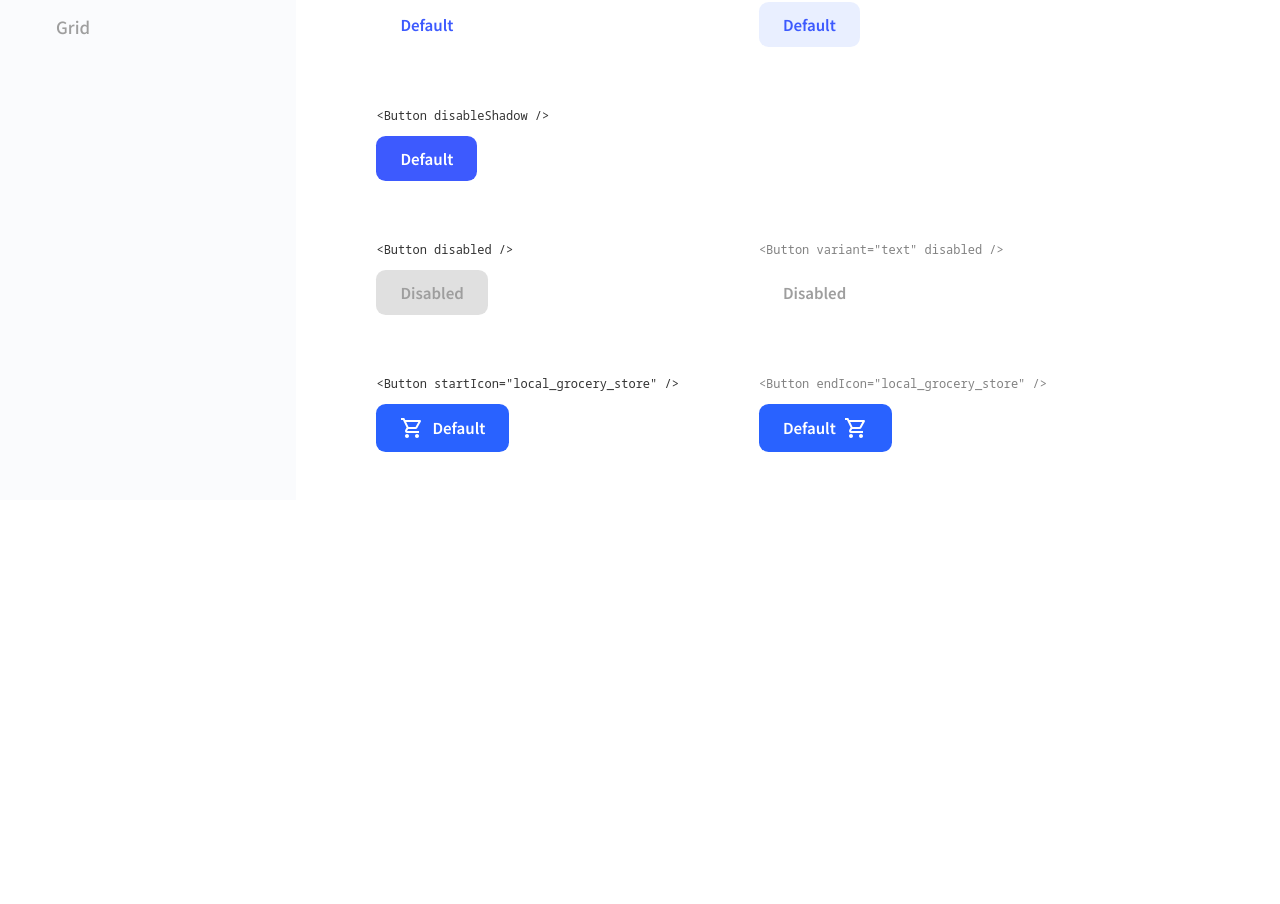
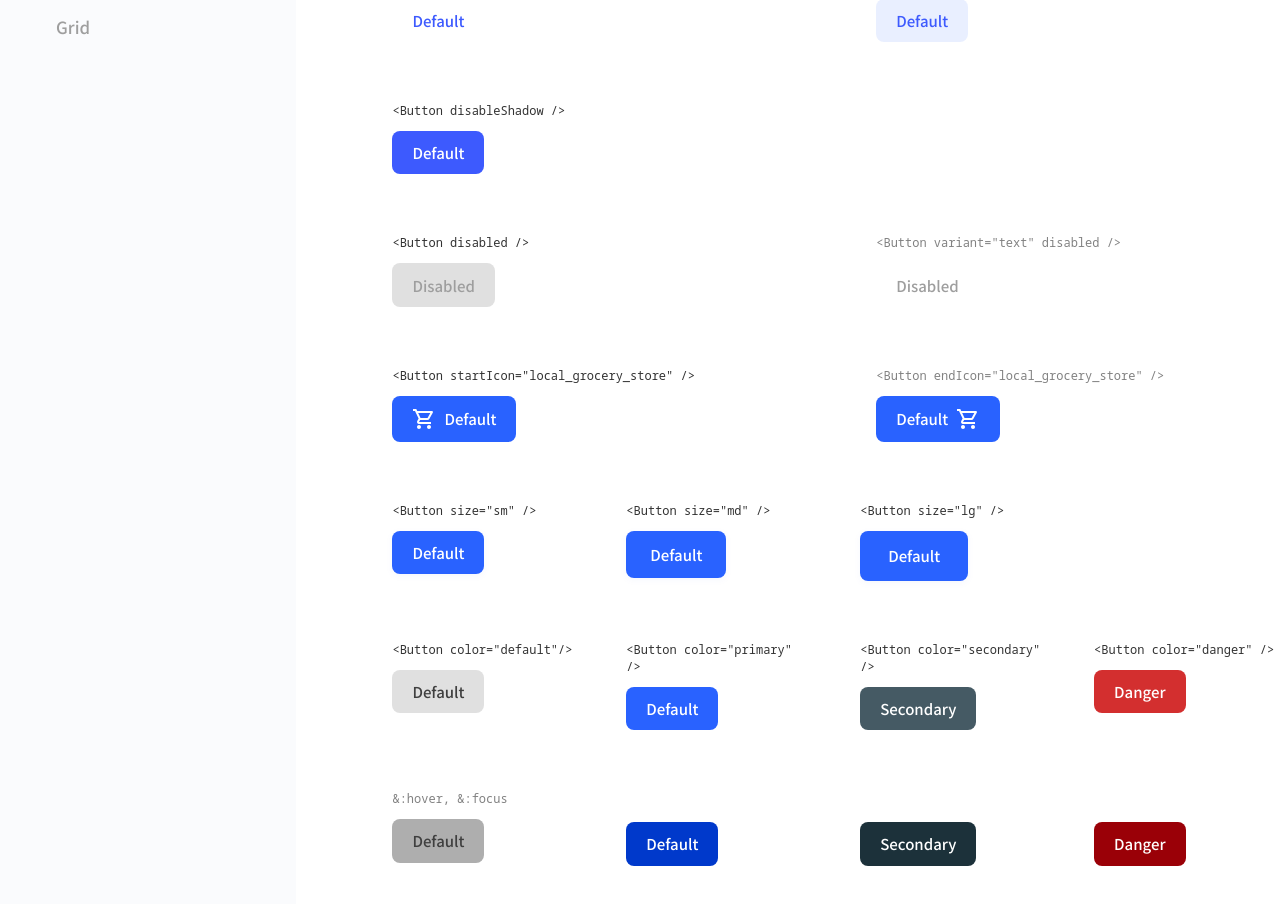
Before and after one commit to ShrutiShinde418/button-component, a React (Create React App) app: page / in a window 1280 px wide. Shown: the part 420-1324 px from the top of the page. Before the commit the page ends 920 px from the top, so only its background shows below. Built offline with nearby package versions, Linux system fonts and the light colour scheme.

Commit message:
all buttons completed

```diff
--- a/src/App.css
+++ b/src/App.css
@@ -8,11 +8,14 @@
   --gray1: #9e9e9e;
   --gray2: #4f4f4f;
   --gray3: #828282;
-  --gray4: #aeaeae;
+  --default-hover: #aeaeae;
   --button-gray1: #e0e0e0;
   --primary: #2962ff;
+  --primary-hover: #0039cb;
   --secondary: #455a64;
+  --secondary-hover: #1c313a;
   --danger: #d32f2f;
+  --danger-hover: #9a0007;
   --blue1: #3d5afe;
   --blue2: rgba(41, 98, 255, 0.1);
   --white: #ffffff;
--- a/src/components/Button/Button.scss
+++ b/src/components/Button/Button.scss
@@ -1,16 +1,34 @@
-.btn-sm {
+.btn {
   border: none;
-  padding: 0.75rem 1.5rem;
-  border-radius: 0.6rem;
+  border-radius: 0.5rem;
   font-family: "Noto Sans JP";
   font-size: 15px;
-  font-weight: 600;
+  font-weight: 500;
+}
+
+.btn-sm {
+  @extend .btn;
+  padding: 0.7rem 1.25rem;
+}
+
+.btn-md {
+  @extend .btn;
+  padding: 0.8rem 1.5rem;
+}
+
+.btn-lg {
+  @extend .btn;
+  padding: 0.9rem 1.75rem;
 }
 
 .default {
   @extend .btn-sm;
   background-color: var(--button-gray1);
   color: var(--black4);
+  &:hover,
+  &:focus {
+    background-color: var(--default-hover);
+  }
 }
 
 .blue {
@@ -19,15 +37,25 @@
   color: var(--white);
 }
 
-.default:hover,
-.default:focus,
 .default-grey {
   @extend .default;
-  background-color: var(--gray4);
+  background-color: var(--default-hover);
 }
 
 .drop-shadow-default {
   filter: drop-shadow(0px 2px 3px rgba(51, 51, 51, 0.04));
+}
+
+.drop-shadow-blue {
+  filter: drop-shadow(0px 2px 3px rgba(0, 49, 202, 0.04));
+}
+
+.drop-shadow-primary {
+  filter: drop-shadow(0px 2px 3px rgba(41, 98, 255, 0.04));
+}
+
+.drop-shadow-secondary {
+  filter: drop-shadow(0px 2px 3px rgba(69, 90, 100, 0.04));
 }
 
 .outline-blue {
@@ -69,10 +97,52 @@
   color: var(--gray1);
 }
 
-.primary {
+.primary-sm {
   @extend .btn-sm;
   background-color: var(--primary);
   color: var(--white);
+}
+
+.primary-md {
+  @extend .btn-md;
+  background-color: var(--primary);
+  color: var(--white);
+}
+
+.primary-lg {
+  @extend .btn-lg;
+  background-color: var(--primary);
+  color: var(--white);
+}
+
+.primary-focus {
+  @extend .primary-sm;
+  background-color: var(--primary-hover);
+  margin-top: 2rem;
+}
+
+.secondary-sm {
+  @extend .btn-sm;
+  color: var(--white);
+  background-color: var(--secondary);
+}
+
+.secondary-focus {
+  @extend .secondary-sm;
+  background-color: var(--secondary-hover);
+  margin-top: 2rem;
+}
+
+.danger-sm {
+  @extend .btn-sm;
+  color: var(--white);
+  background-color: var(--danger);
+}
+
+.danger-focus {
+  @extend .danger-sm;
+  background-color: var(--danger-hover);
+  margin-top: 2rem;
 }
 
 .row {
--- a/src/components/ButtonPage/ButtonPage.js
+++ b/src/components/ButtonPage/ButtonPage.js
@@ -75,16 +75,88 @@ const ButtonsPage = () => {
       <div className={classes["grid-1"]}>
         <Button
           content="Default"
-          class="primary row-reverse"
+          class="primary-sm row-reverse"
           icon={true}
           title='<Button startIcon="local_grocery_store" />'
           headingClass="heading"
         />
         <Button
           content="Default"
-          class="primary row"
+          class="primary-sm row"
           icon={true}
           title='<Button endIcon="local_grocery_store" />'
+          headingClass="state"
+        />
+      </div>
+      <div className={classes["grid-2"]}>
+        <Button
+          content="Default"
+          class="primary-sm drop-shadow-blue"
+          title='<Button size="sm" />'
+          headingClass="heading"
+        />
+        <Button
+          content="Default"
+          class="primary-md drop-shadow-blue"
+          title='<Button size="md" />'
+          headingClass="heading"
+        />
+        <Button
+          content="Default"
+          class="primary-lg drop-shadow-blue"
+          title='<Button size="lg" />'
+          headingClass="heading"
+        />
+      </div>
+      <div className={classes["grid-2"]}>
+        <Button
+          content="Default"
+          class="default drop-shadow"
+          title='<Button color="default"/>'
+          headingClass="heading"
+        />
+        <Button
+          content="Default"
+          class="primary-sm"
+          title='<Button color="primary" />'
+          headingClass="heading"
+        />
+        <Button
+          content="Secondary"
+          class="secondary-sm"
+          title='<Button color="secondary" />'
+          headingClass="heading"
+        />
+        <Button
+          content="Danger"
+          class="danger-sm"
+          title='<Button color="danger" />'
+          headingClass="heading"
+        />
+      </div>
+      <div className={classes["grid-2"]}>
+        <Button
+          content="Default"
+          class="default-grey"
+          title="&:hover, &:focus"
+          headingClass="state"
+        />
+        <Button
+          content="Default"
+          class="primary-focus"
+          title=""
+          headingClass="state"
+        />
+        <Button
+          content="Secondary"
+          class="secondary-focus"
+          title=""
+          headingClass="state"
+        />
+        <Button
+          content="Danger"
+          class="danger-focus"
+          title=""
           headingClass="state"
         />
       </div>
--- a/src/components/ButtonPage/ButtonPage.module.css
+++ b/src/components/ButtonPage/ButtonPage.module.css
@@ -1,7 +1,7 @@
 .main {
   display: flex;
   flex-direction: column;
-  margin: 2.25rem 0 0 5rem;
+  margin: 2.25rem 0 0 6rem;
 }
 
 .grid-1 {
@@ -11,6 +11,13 @@
   margin-bottom: 3rem;
 }
 
+.grid-2 {
+  display: grid;
+  grid-template-columns: repeat(4, 1fr);
+  gap: 3rem;
+  margin-bottom: 3rem;
+}
+
 h2 {
   font-family: "Poppins";
   font-weight: 500;
--- a/src/components/SideBar/SideBar.js
+++ b/src/components/SideBar/SideBar.js
@@ -16,7 +16,7 @@ const SideBar = () => {
               <a
                 href="#"
                 className={
-                  link === "Inputs"
+                  link === "Buttons"
                     ? `${classes.navLink} ${classes.active}`
                     : classes.navLink
                 }
```
